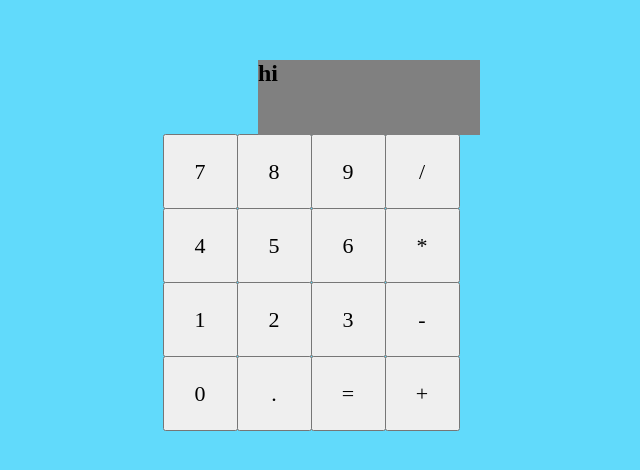
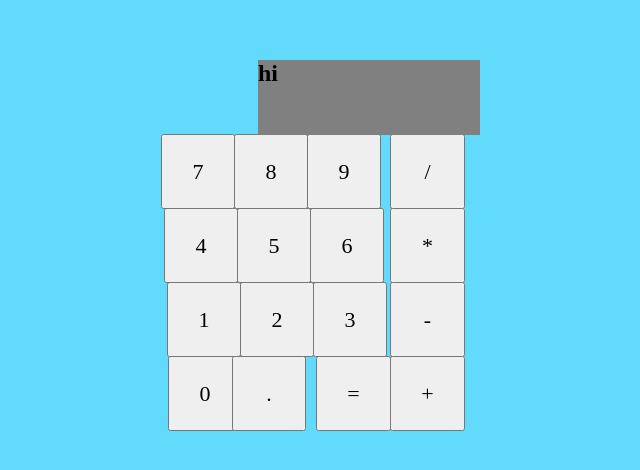
Before and after one commit to isaihb/Calculator, a React (Create React App) app: page / in a window 1280 px wide. Shown: the part 178-648 px from the top of the page, without its empty margins (243-883 px from the left). Built offline with nearby package versions, Linux system fonts and the light colour scheme.

Commit message:
Tiny change

```diff
--- a/src/App.css
+++ b/src/App.css
@@ -69,7 +69,7 @@ body {
 }
 
 #num{
-  width: 75px;
+  width: 74px;
   height: 75px;
   font-size: 22px;
   font-family: "Times New Roman", Times, serif
```
